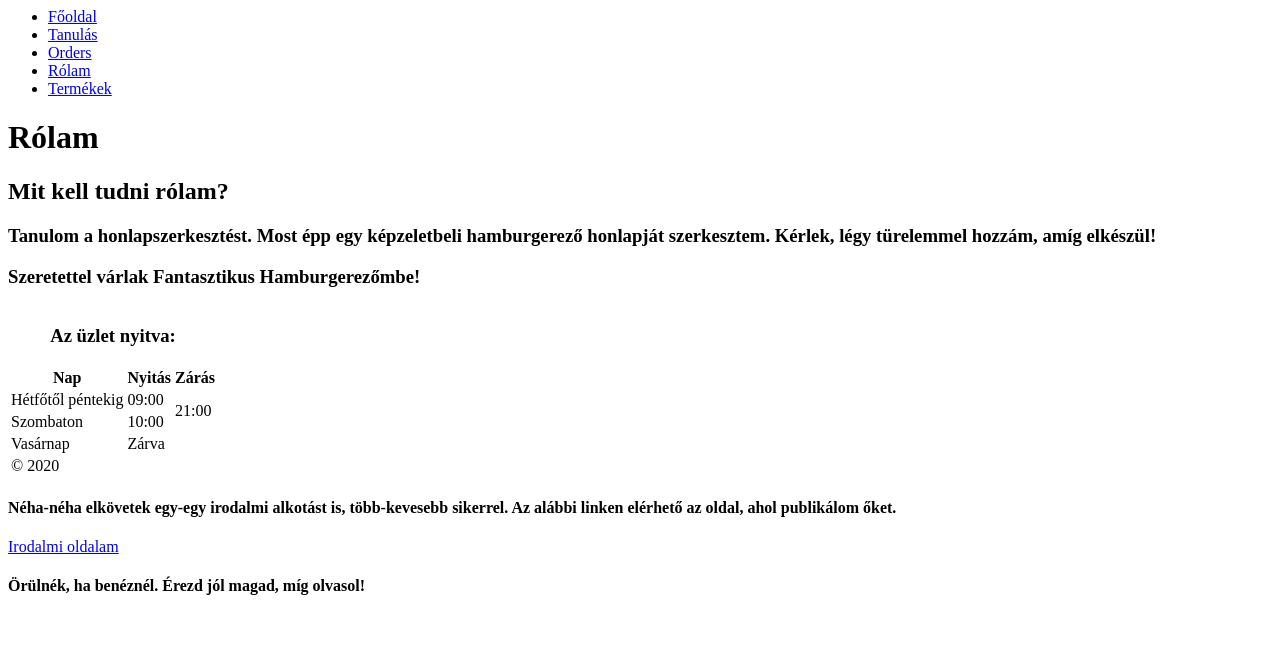
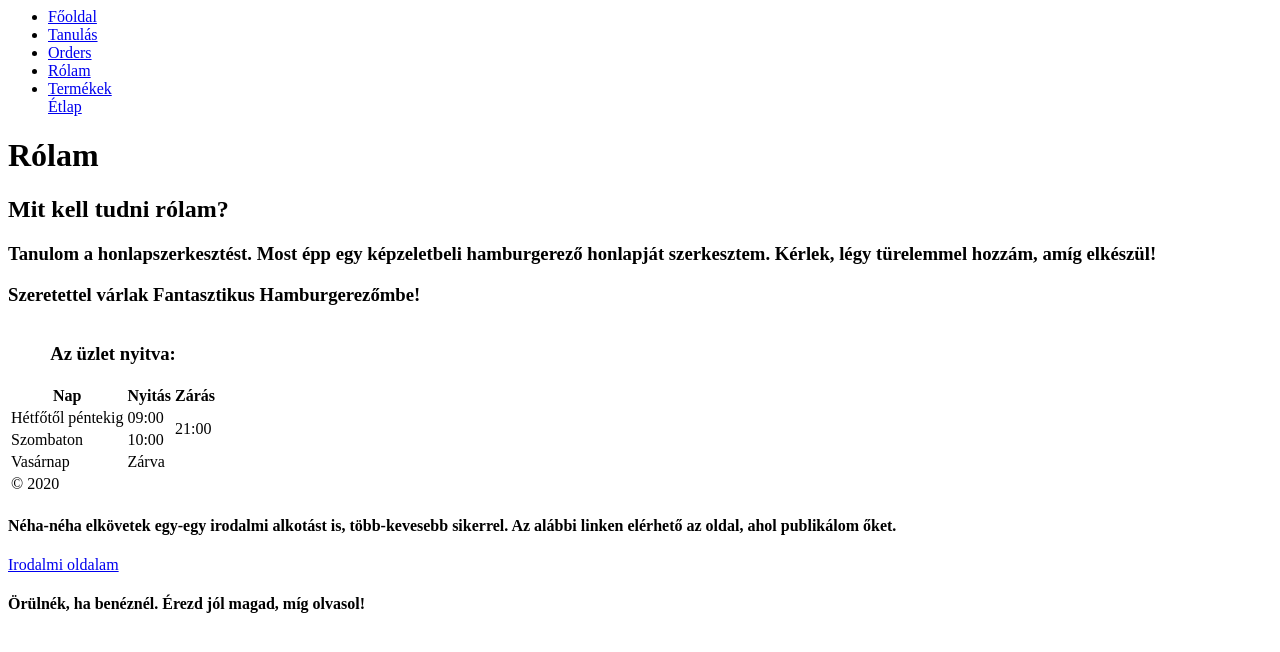
Before and after one commit to stapi99/stapi99.github.io, a plain HTML site: page about.html in a window 1280 px wide. Drawn offline with Linux system fonts and the light colour scheme.

Commit message:
Módosítva about

```diff
--- a/about.html
+++ b/about.html
@@ -25,6 +25,8 @@
         <li>
             <a href="/orders/termekek/termekek.html">Termékek</a>
         </li>
+        <a href="/etlap.html">Étlap</a>
+    </li>
     </ul>
     <h1>Rólam</h1>
     <h2>Mit kell tudni rólam?</h2>
```
